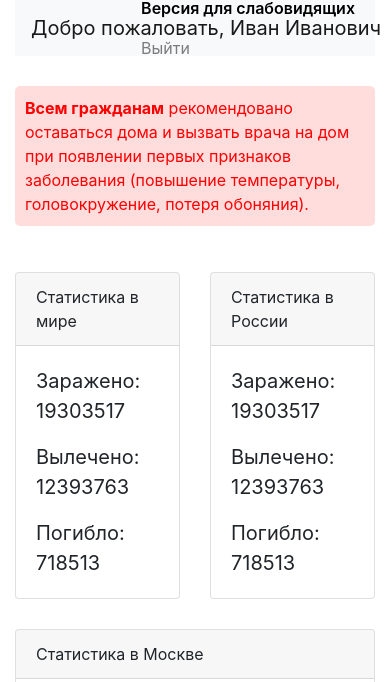
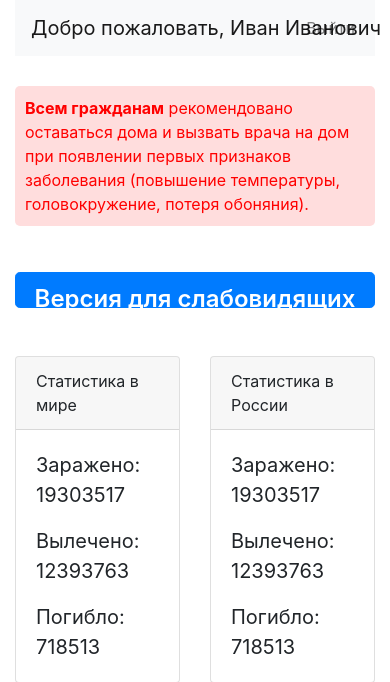
Before and after one commit to 0MazaHacka0/CovInfo, a Django app: template informing/templates/index.html in a window 390 px wide. Shown: the top 682 px of the page. Run offline with Django 3.2, Linux system fonts and the light colour scheme; the template is opened without the code that fills it, so the values that code supplies are empty; some libraries are stand-ins or nearby versions.

Commit message:
Fix .html

```diff
--- a/informing/templates/index.html
+++ b/informing/templates/index.html
@@ -37,10 +37,6 @@
                     <a class="navbar-brand" href="#">Добро пожаловать, Иван Иванович</a>
                     <ul class="navbar-nav" style="position: absolute; right: 20px;">
                         <li class="nav-item">
-                            <a class="nav-link" href="#light-mode" style="font-weight: 600; color: #000">Версия для
-                                слабовидящих</a>
-                        </li>
-                        <li class="nav-item">
                             <a class="nav-link" href="#logout">Выйти</a>
                         </li>
                     </ul>
@@ -50,11 +46,16 @@
 
         <!-- Announcement -->
         <div class="row">
-            <div class="col">
+            <div class="col col-sm-8">
                 <p style="color: red; padding: 10px; background-color: #fdd; border-radius: 5px;"><b>Всем гражданам</b>
                     рекомендовано оставаться дома и
                     вызвать врача на дом при
                     появлении первых признаков заболевания (повышение температуры, головокружение, потеря обоняния).</p>
+            </div>
+            <div class="col col-sm-4">
+                <button class="btn btn-primary btn-lg"
+                    style="width: 100%; height: calc(100% - 18px); font-weight: 600; font-size: 24px;">Версия для
+                    слабовидящих</button>
             </div>
         </div>
 
@@ -179,7 +180,7 @@
                     <div class="card-body">
                         <p class="card-text" style="display: inline-block">
                             @krasnopolsky<br>@NikitaBerezhnov<br>@curious_pingvi</p>
-                        <p class="card-text" style="display: inline-block; position: absolute; right: 100px;">
+                        <p class="card-text" style="display: inline-block; margin-left: 50px;">
                             @AtomnijPchelovek<br>@Neprincessa_v_99<br>@KelvonO</p>
                     </div>
                 </div>
```
